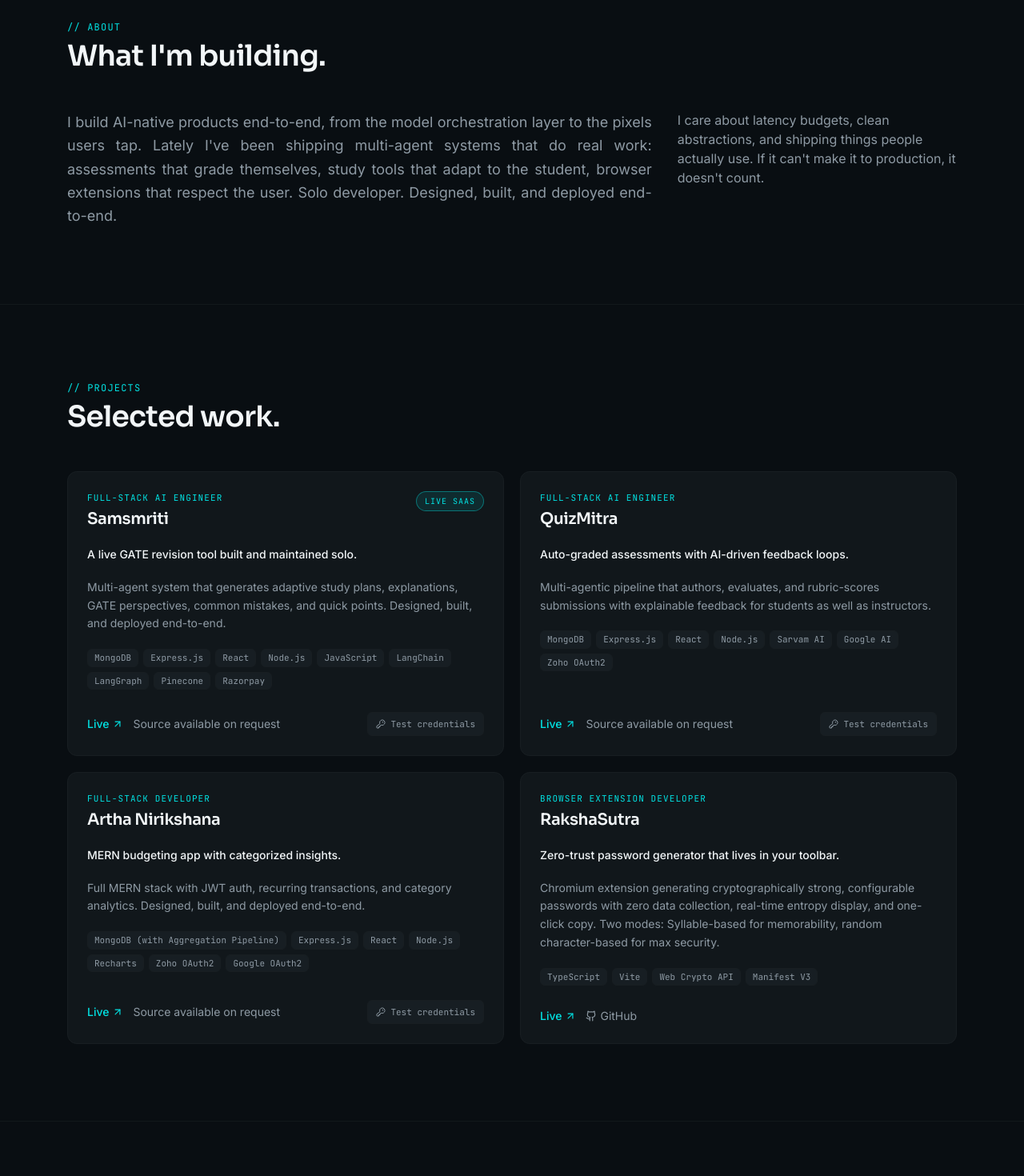
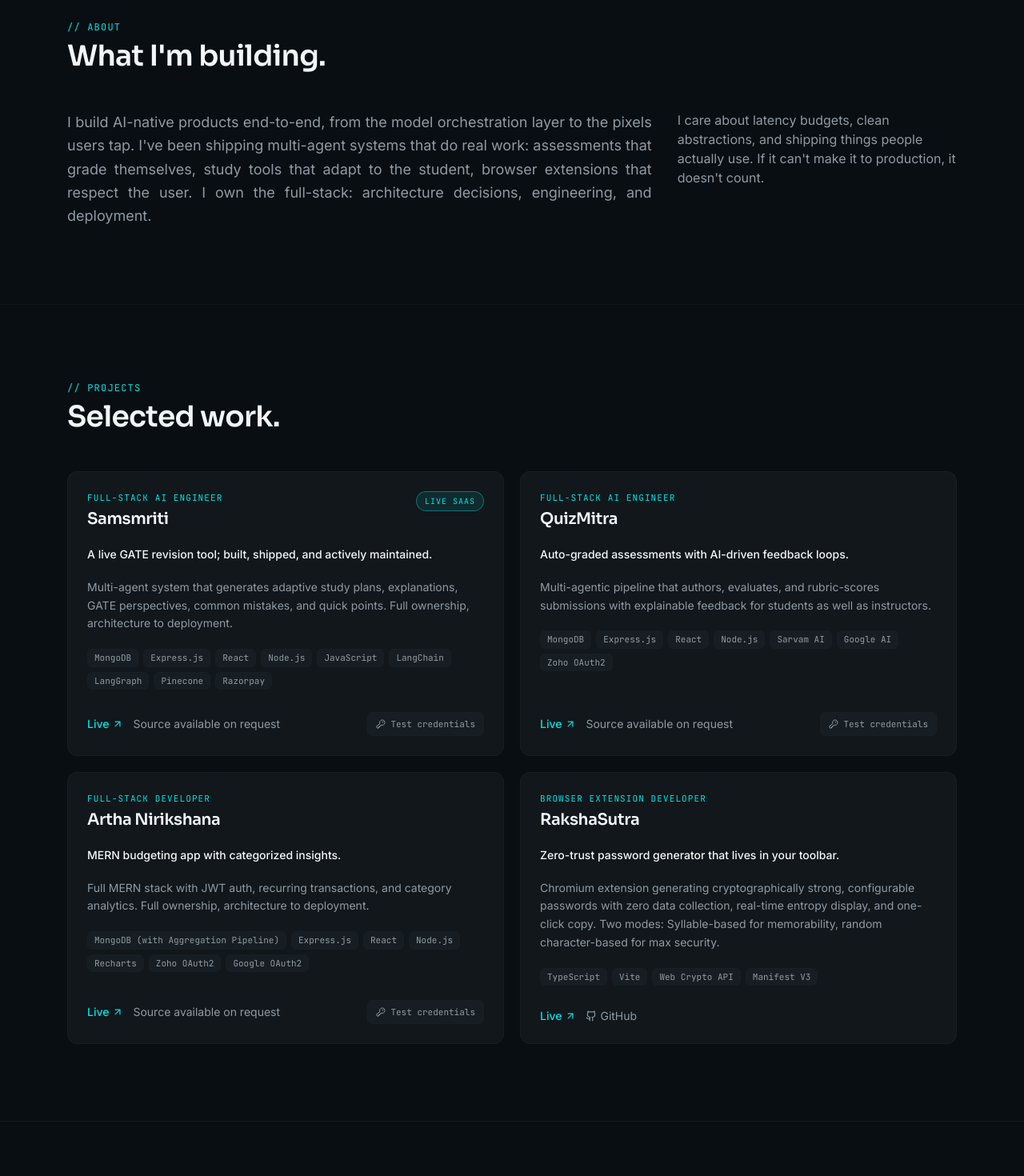
Before and after one commit to suryanshparashar/portfolio, a React (Vite) app in the folder web/: page / in a window 1280 px wide. Shown: the part 760-2230 px from the top of the page at 80% size. Built offline with nearby package versions, Linux system fonts and the light colour scheme.

Commit message:
fix: enhance project descriptions and improve clarity in About section

```diff
--- a/web/src/data/landing.ts
+++ b/web/src/data/landing.ts
@@ -72,9 +72,9 @@ export const PROJECTS: Project[] = [
     {
         title: "Samsmriti",
         role: "Full-Stack AI Engineer",
-        tagline: "A live GATE revision tool built and maintained solo.",
+        tagline: "A live GATE revision tool; built, shipped, and actively maintained.",
         description:
-            "Multi-agent system that generates adaptive study plans, explanations, GATE perspectives, common mistakes, and quick points. Designed, built, and deployed end-to-end.",
+            "Multi-agent system that generates adaptive study plans, explanations, GATE perspectives, common mistakes, and quick points. Full ownership, architecture to deployment.",
         stack: ["MongoDB", "Express.js", "React", "Node.js", "JavaScript", "LangChain", "LangGraph", "Pinecone", "Razorpay"],
         live: "https://samsmriti.com",
         sourceOnRequest: true,
@@ -97,7 +97,7 @@ export const PROJECTS: Project[] = [
         role: "Full-Stack Developer",
         tagline: "MERN budgeting app with categorized insights.",
         description:
-            "Full MERN stack with JWT auth, recurring transactions, and category analytics. Designed, built, and deployed end-to-end.",
+            "Full MERN stack with JWT auth, recurring transactions, and category analytics. Full ownership, architecture to deployment.",
         stack: ["MongoDB (with Aggregation Pipeline)", "Express.js", "React", "Node.js", "Recharts", "Zoho OAuth2", "Google OAuth2"],
         live: "https://artha-nirikshana.suryanshparashar.com/",
         sourceOnRequest: true,
@@ -126,7 +126,7 @@ export const SKILLS: SkillCategory[] = [
     {
         label: "Full-Stack",
         icon: Layers,
-        items: ["React", "Node.js", "Express.js", "MongoDB", "Aggregation Pipeline", "Recharts", "Vite"],
+        items: ["React", "Node.js", "Express.js", "MongoDB (with Aggregation Pipeline)", "Recharts", "Vite"],
     },
     {
         label: "AI / Agents",
--- a/web/src/pages/Landing.tsx
+++ b/web/src/pages/Landing.tsx
@@ -310,12 +310,11 @@ function About() {
                 >
                     <p className="md:col-span-2 text-justify">
                         I build AI-native products end-to-end, from the model
-                        orchestration layer to the pixels users tap. Lately I've
+                        orchestration layer to the pixels users tap. I've
                         been shipping multi-agent systems that do real work:
                         assessments that grade themselves, study tools that
                         adapt to the student, browser extensions that respect
-                        the user. Solo developer. Designed, built, and deployed
-                        end-to-end.
+                        the user. I own the full-stack: architecture decisions, engineering, and deployment.
                     </p>
                     <p className="text-base">
                         I care about latency budgets, clean abstractions, and
```
